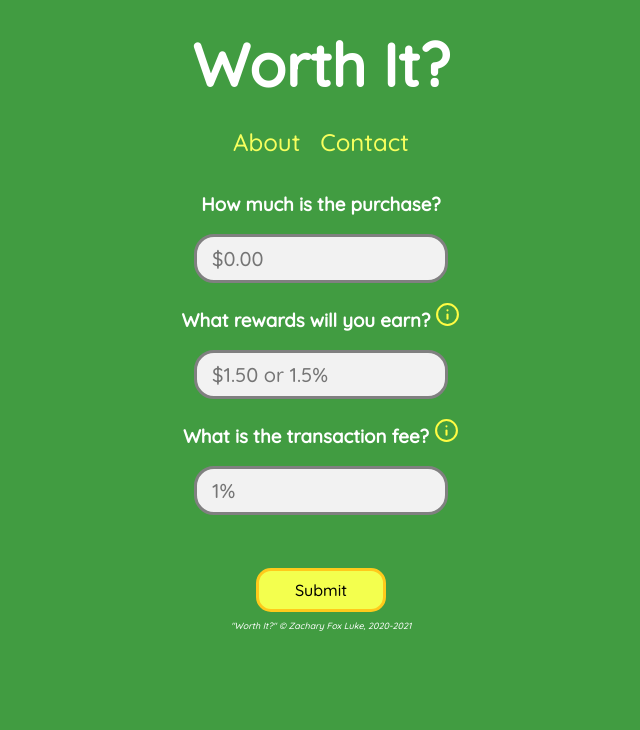
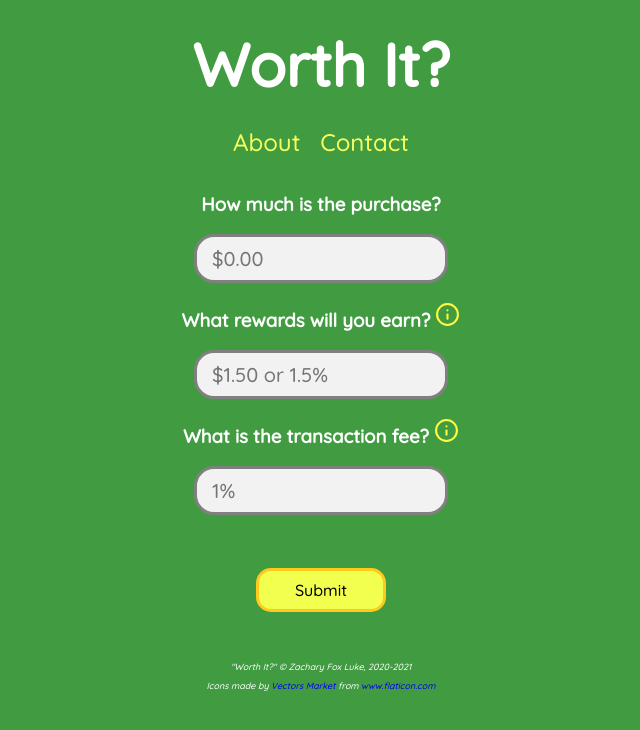
Before and after one commit to ZacharyFoxLuke/Worth-It, a plain HTML site: page index.html in a window 1280 px wide. Shown: the whole page, without its empty margins (319-959 px from the left). Drawn offline with nearby package versions, Linux system fonts and the light colour scheme.

Commit message:
fixed attribution

```diff
--- a/Stylesheets/styles_NEW.css
+++ b/Stylesheets/styles_NEW.css
@@ -11,6 +11,12 @@ body {
     text-align: center;
     font-family: 'Quicksand', sans-serif;
     background-color: #419c41;
+    color: #fff;
+}
+
+.copyright {
+    font-size: 9px;
+    text-align: center;
     color: #fff;
 }
 
--- a/index.html
+++ b/index.html
@@ -7,7 +7,7 @@
     <link rel="stylesheet" type="text/css" href="Stylesheets/normalize.css">
     <link rel="stylesheet" type="text/css" href="Stylesheets/styles_NEW.css">
     <link rel="stylesheet" type="text/css" href="Stylesheets/responsive.css">
-    <link rel="shortcut icon" type="image/jpg" href="../img/credit-card.png" />
+    <link rel="shortcut icon" type="image/jpg" href="img/credit-card.png" />
     <link rel="preconnect" href="https://fonts.gstatic.com">
     <link href="https://fonts.googleapis.com/css2?family=Quicksand:wght@500&display=swap" rel="stylesheet">
     <link rel="stylesheet" href="https://cdnjs.cloudflare.com/ajax/libs/animate.css/4.1.1/animate.min.css" />
@@ -228,16 +228,28 @@
 
 
     </main>
-    <a href="https://github.com/ZacharyFoxLuke" target="_blank" >
-        <p id="copyright" style="font-size: 9px; text-align: center; color: #fff;">
-            <i class="animate__animated animate__flipInX animate__delay-1s">"Worth It?" &copy; Zachary Fox Luke,
-                2020-<span id="currentYear"></span></i>
+    <div style="margin-top: 50px;" class="animate__animated animate__flipInX animate__delay-1s">
+        <a href="https://github.com/ZacharyFoxLuke" target="_blank">
+            <p class="copyright">
+                <i>"Worth It?" &copy; Zachary Fox Luke,
+                    2020-<span id="currentYear"></span></i>
+            </p>
+        </a>
+        <p class="copyright">
+            <i>
+            Icons made by <a href="https://www.flaticon.com/authors/vectors-market" title="Vectors Market">Vectors
+            Market</a> from <a href="https://www.flaticon.com/" title="Flaticon">www.flaticon.com</a>
+            </i>
         </p>
-    </a>
+    </div>
+
 
 <script>document.getElementById("currentYear").innerHTML = new Date().getFullYear();</script>
 <script defer src="JavaScript/jQuery.js"></script>
 <script defer src="JavaScript/scripts_NEW.js"></script>
 </body>
 
+
+
+
 </html>
```
